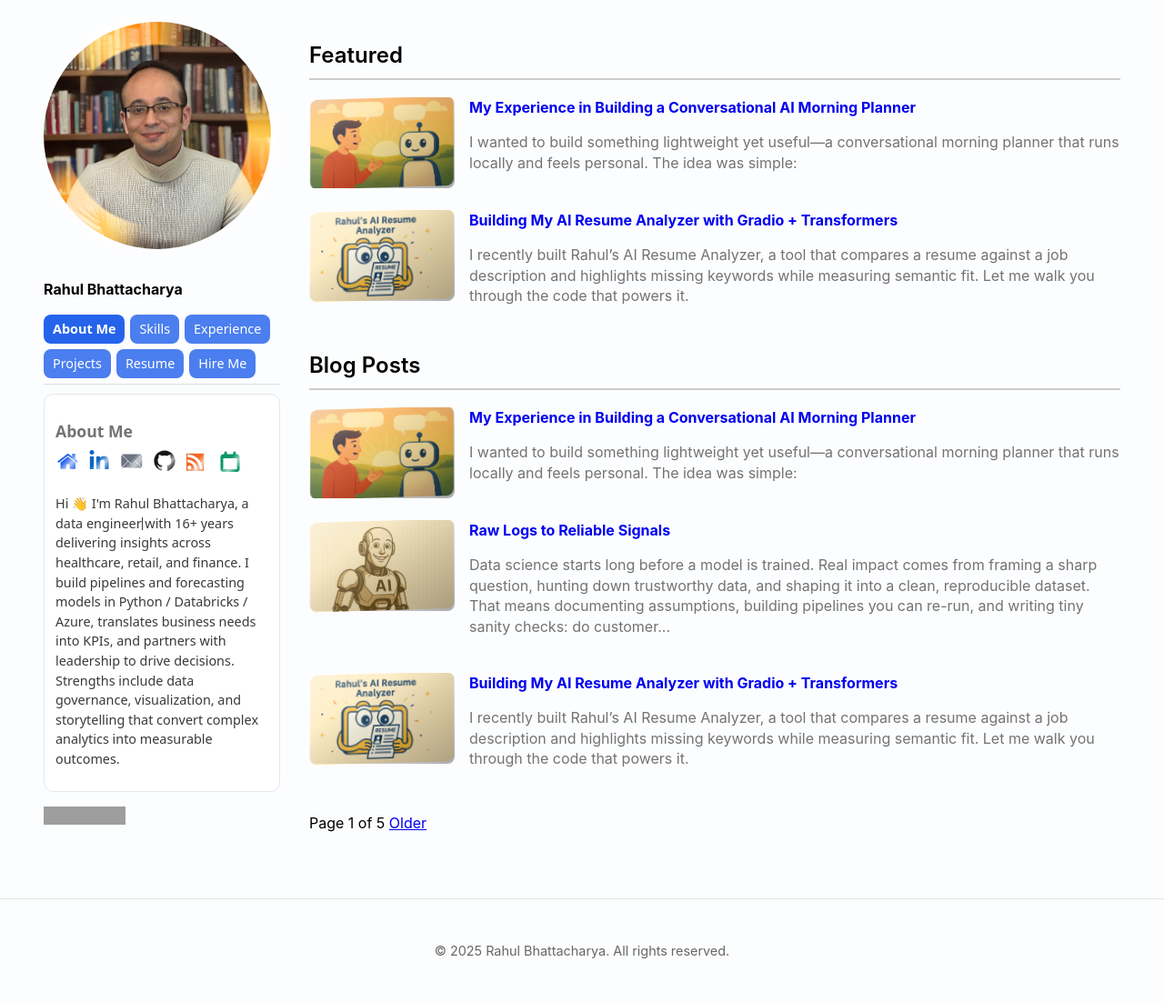
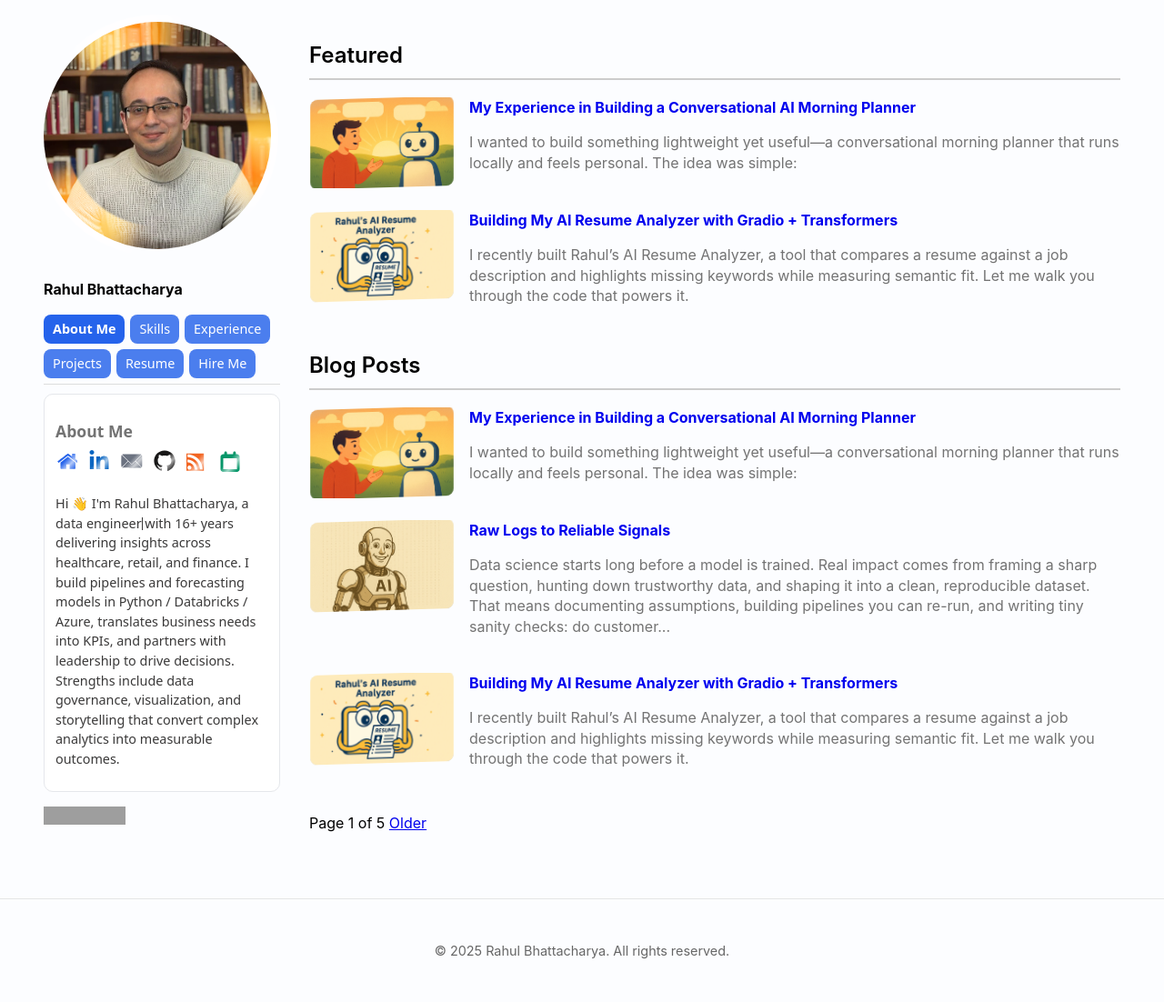
Before and after one commit to RahulBhattacharya1/RahulBhattacharya1.github.io, a Jekyll site: the page built from index.html, in a window 1280 px wide. Shown: the whole page at 91% size. Built offline with Jekyll 4.4.1, drawn with Linux system fonts in a browser that asks for light colours; the list of posts is cut into pages by our own code; grey boxes are pictures that could not be loaded.

Commit message:
Update main.scss

```diff
--- a/assets/css/main.scss
+++ b/assets/css/main.scss
@@ -1071,24 +1071,6 @@ pre {
   z-index:1;
 }
 
-/* bevel highlight overlay */
-.post-item::after{
-  content:"";
-  position:absolute;
-  top:0; left:0;
-  width:160px; height:100px;
-  border-radius:8px;
-  pointer-events:none;
-  z-index:2;
-  background: linear-gradient(
-    145deg,
-    rgba(255,255,255,.45) 0%,
-    rgba(255,255,255,.20) 30%,
-    rgba(0,0,0,.18) 70%,
-    rgba(0,0,0,.32) 100%
-  );
-}
-
 .post-item:hover img{
   animation: tiltHover 3s ease-in-out infinite;
 }
```
